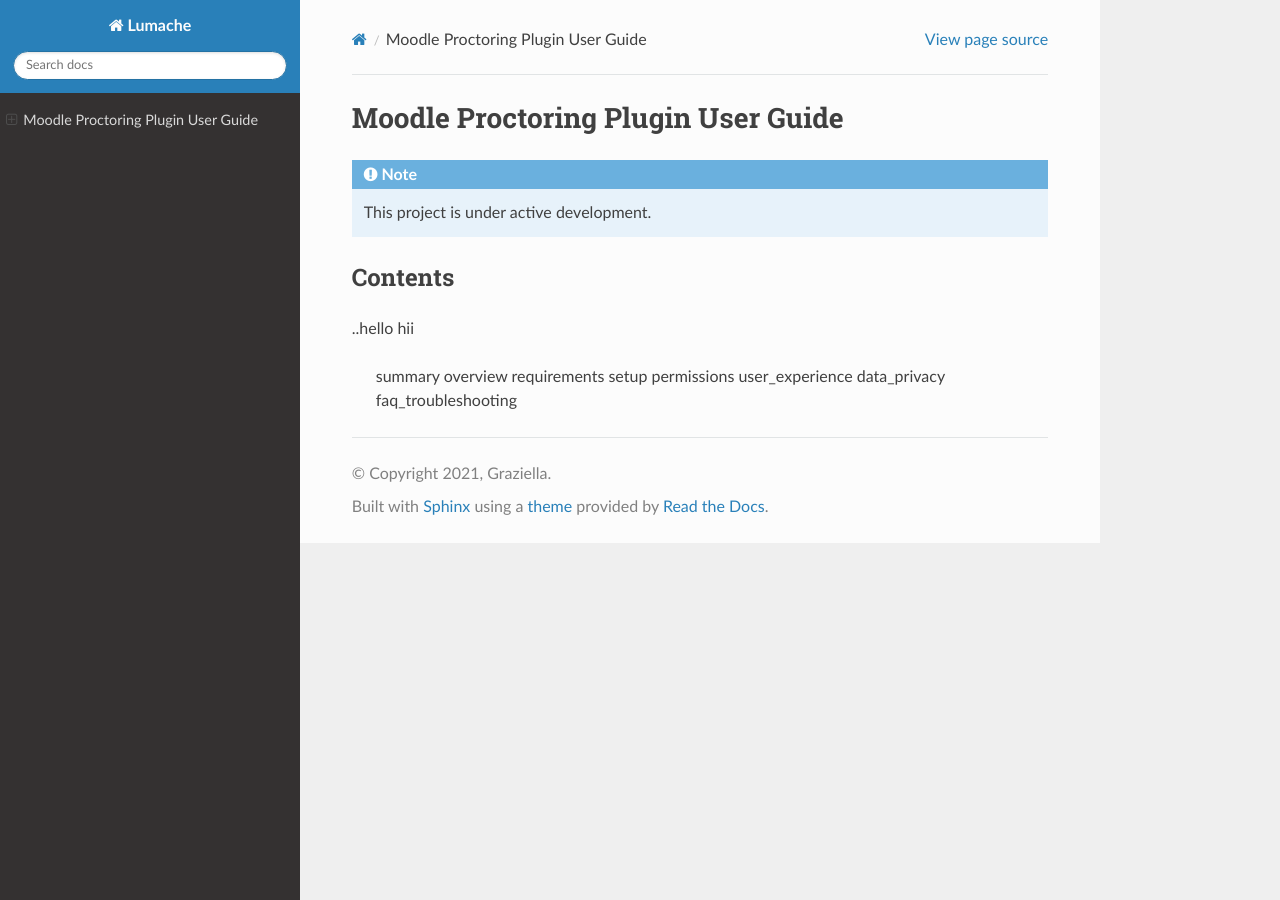
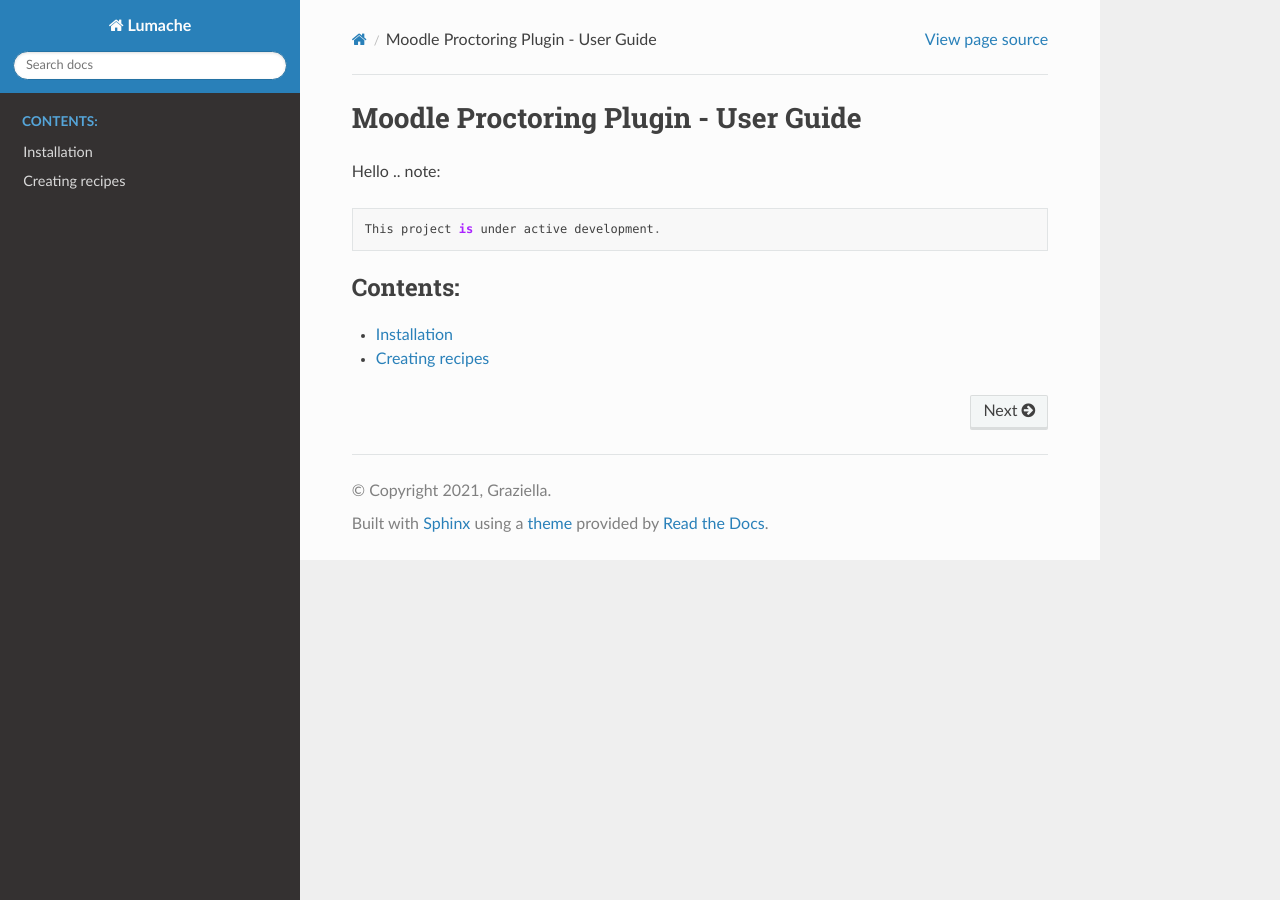
Before and after one commit to Yogeshtake2/readthedoc, a Sphinx documentation site: the page built from docs/source/index.rst, in a window 1280 px wide. Built offline with Sphinx 7.4.7 and the Read the Docs theme 3.1.0, drawn with Linux system fonts in a browser that asks for light colours.

Commit message:
Update index.rst

```diff
--- a/docs/source/index.rst
+++ b/docs/source/index.rst
@@ -1,23 +1,15 @@
-.. Moodle Proctoring Plugin Documentation
-
-Moodle Proctoring Plugin User Guide
+Moodle Proctoring Plugin - User Guide
 ====================================
-
+Hello
 .. note::
 
    This project is under active development.
 
-Contents
---------
+
 
 .. toctree::
-..hello
-hii
-   summary
-   overview
-   requirements
-   setup
-   permissions
-   user_experience
-   data_privacy
-   faq_troubleshooting
+   :maxdepth: 2
+   :caption: Contents:
+
+   plugin-overview
+   system-requirements
```
